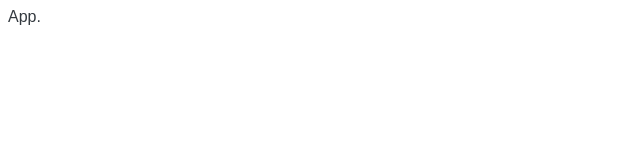
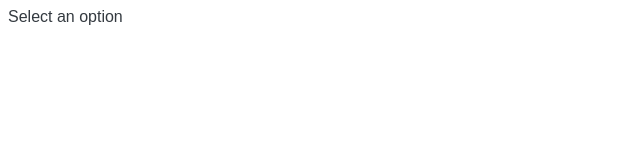
Before and after one commit to Rusvelt2000/Components, a React (Create React App) app: page / in a window 1280 px wide. Shown: the top 160 px of the page, without its empty margins (0-640 px from the left). Built offline with nearby package versions, Linux system fonts and the light colour scheme.

Commit message:
dropdown loginc

```diff
--- a/src/App.js
+++ b/src/App.js
@@ -1,5 +1,39 @@
+import { useEffect, useState } from "react";
+import Dropdown from "./Components/Dropdown";
+
 function App() {
-  return <div>App.</div>;
+  const [selectedOption, setSelectedOption] = useState(null);
+
+  useEffect(() => {}, [selectedOption]);
+
+  const handleSelectedItem = (selection) => {
+    setSelectedOption(selection);
+  };
+
+  const options = [
+    {
+      label: "Penne alla carbonara",
+      value: "penne",
+    },
+    {
+      label: "Gnocchi ai funghi porcini",
+      value: "gnocchi",
+    },
+    {
+      label: "Spaghetti alla bolognese",
+      value: "spaghetti",
+    },
+  ];
+
+  return (
+    <div>
+      <Dropdown
+        selectedOption={selectedOption}
+        options={options}
+        onSelection={handleSelectedItem}
+      ></Dropdown>
+    </div>
+  );
 }
 
 export default App;
--- /dev/null
+++ b/src/Components/Dropdown.js
@@ -0,0 +1,33 @@
+import { useState } from "react";
+
+function Dropdown({ options, onSelection, selectedOption }) {
+  const [isExpanded, setIsExpanded] = useState(false);
+  const handleExpansion = () => {
+    setIsExpanded(!isExpanded);
+  };
+
+  const handleSelection = (selection) => {
+    setIsExpanded(false);
+    onSelection(selection);
+  };
+
+  const renderedOptions = options.map((option) => {
+    return (
+      <option
+        key={option.value}
+        value={option.value}
+        onClick={() => handleSelection(option)}
+      >
+        {option.label}
+      </option>
+    );
+  });
+  return (
+    <div onClick={handleExpansion}>
+      {selectedOption?.label || "Select an option"}
+      {isExpanded && <div>{renderedOptions}</div>}
+    </div>
+  );
+}
+
+export default Dropdown;
```
